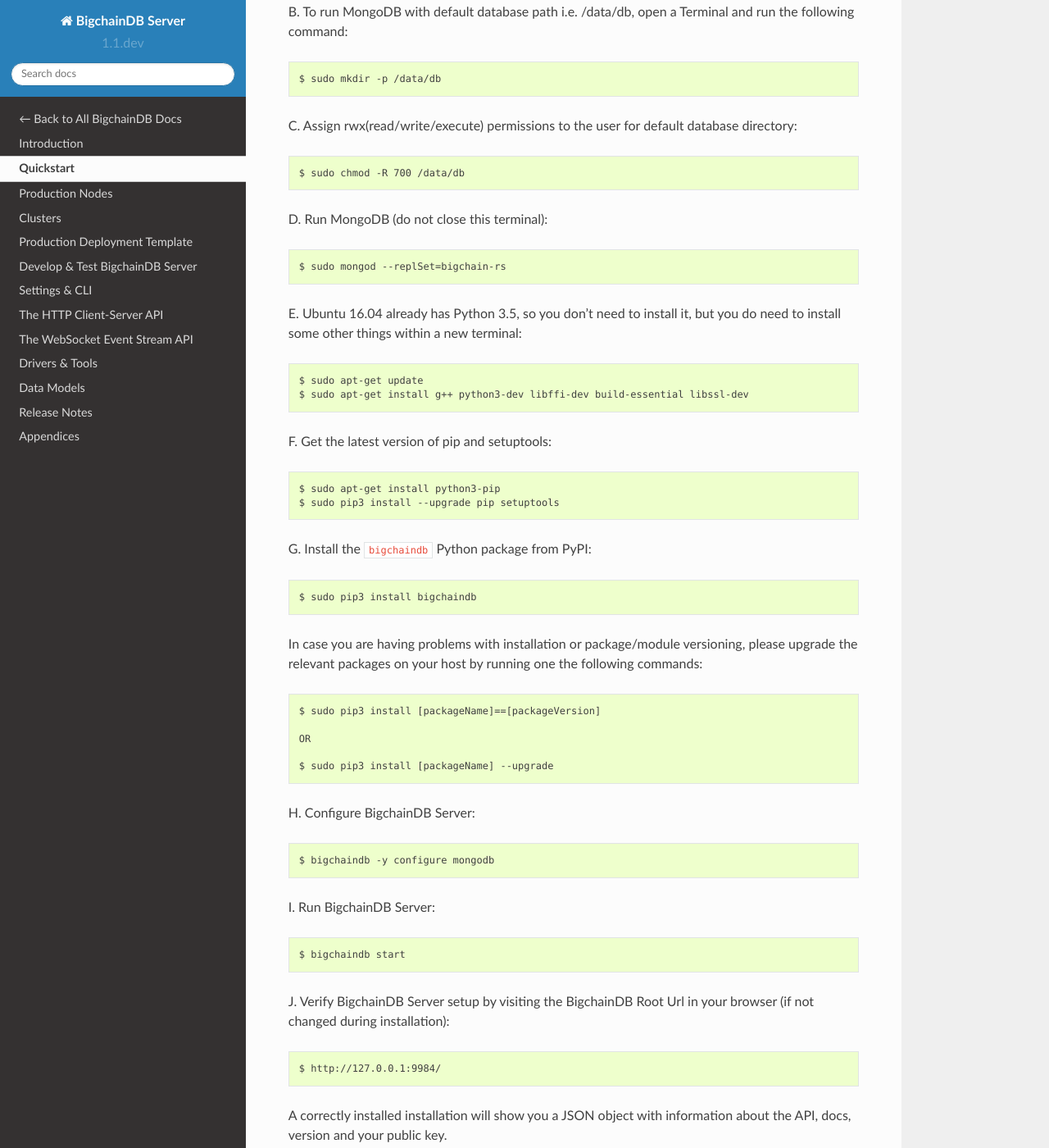
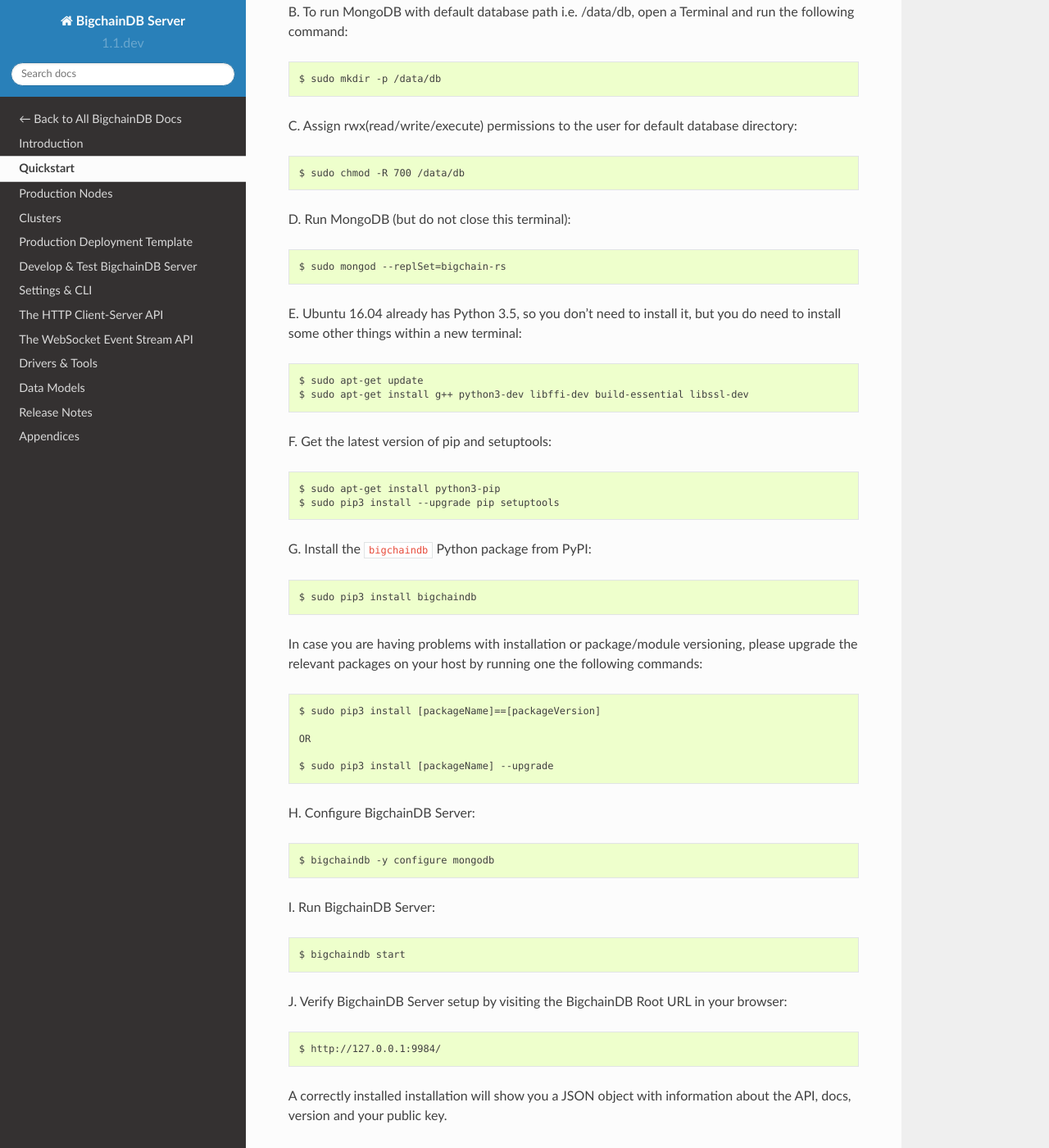
Before and after one commit to bigchaindb/bigchaindb, a Sphinx documentation site: the page built from docs/server/source/quickstart.md, in a window 1280 px wide and 1400 px high, scrolled down 373 px. Shown: the whole window at 82% size. Built offline with Sphinx 7.4.7 and the Read the Docs theme 2.0.0, drawn with Linux system fonts in a browser that asks for light colours; pages that are not in the unit, such as notebooks, are missing from menus.

Commit message:
Update Quickstart with requested changes
addition of 'but'
removal trailing phrase inside parentheses
Url replaced with URL as it's still an acronym so it's written with capital letters

````diff
--- a/docs/server/source/quickstart.md
+++ b/docs/server/source/quickstart.md
@@ -16,7 +16,7 @@
 $ sudo chmod -R 700 /data/db
 ```
 
-D. Run MongoDB (do not close this terminal):
+D. Run MongoDB (but do not close this terminal):
 ```text
 $ sudo mongod --replSet=bigchain-rs
 ```
@@ -57,7 +57,7 @@
 $ bigchaindb start
 ```
 
-J. Verify BigchainDB Server setup by visiting the BigchainDB Root Url in your browser (if not changed during installation):
+J. Verify BigchainDB Server setup by visiting the BigchainDB Root URL in your browser:
 ```text
 $ http://127.0.0.1:9984/
 ```
````
